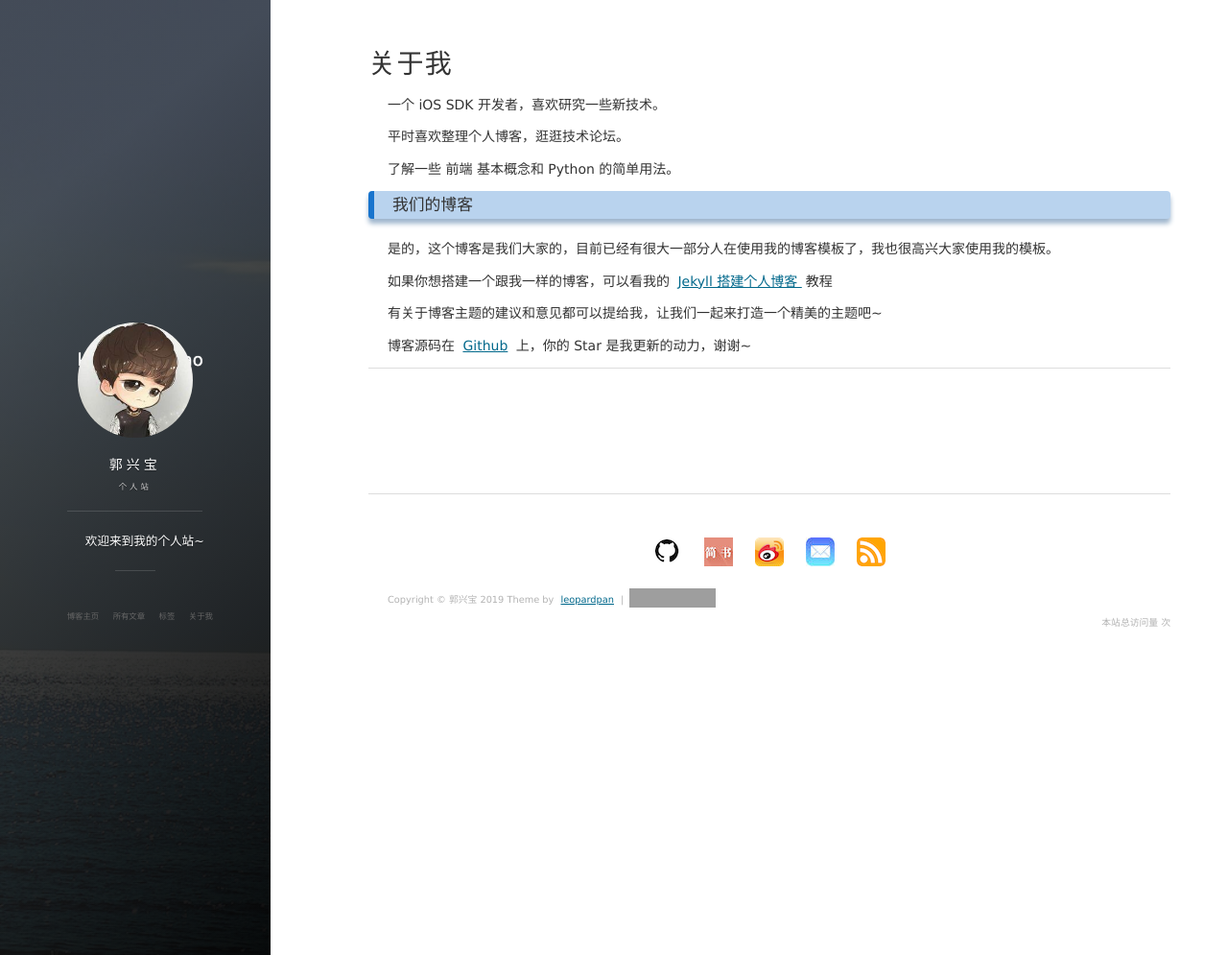
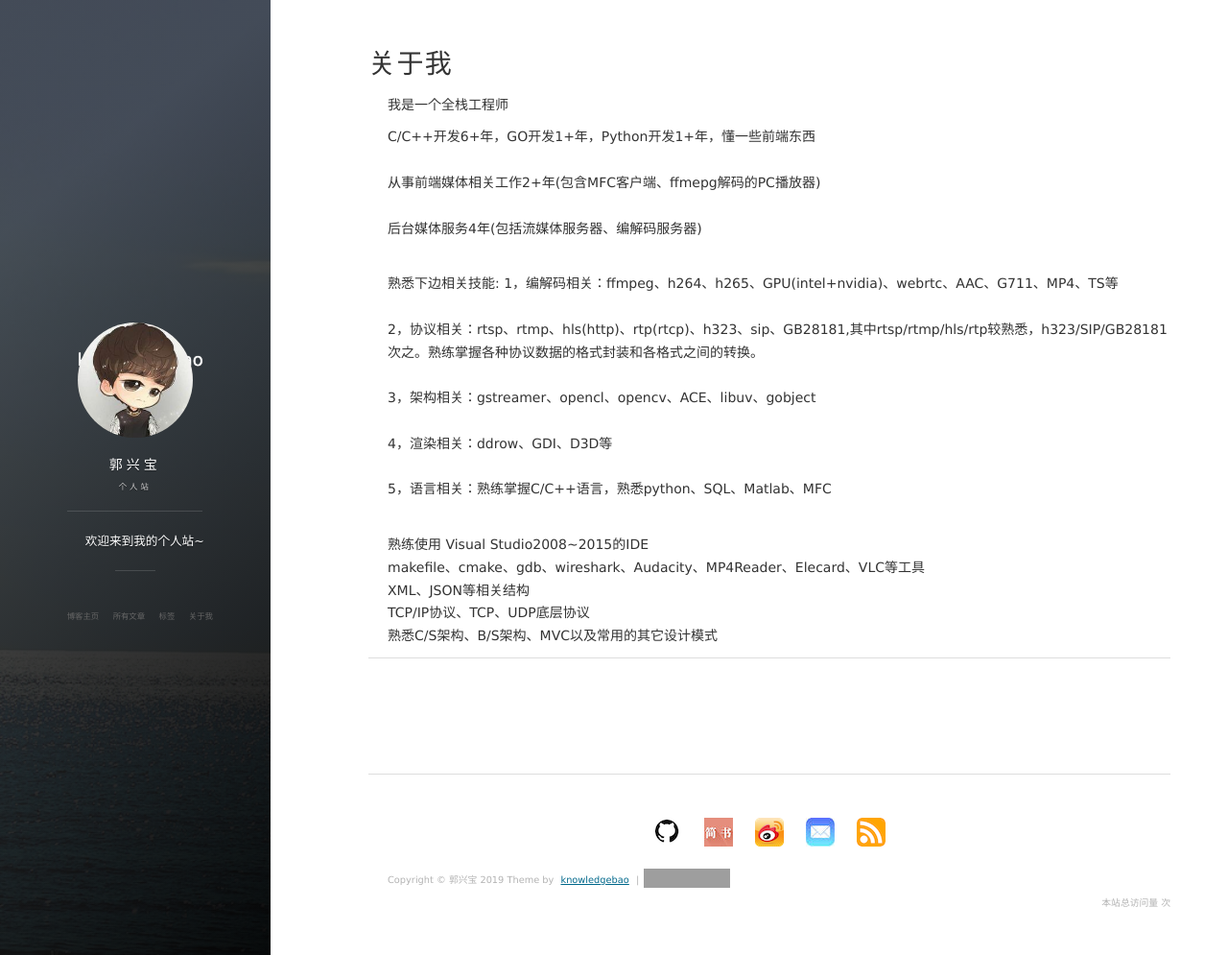
Before and after one commit to knowledgebao/knowledgebao.github.io, a Jekyll site: the page built from about.md, in a window 1280 px wide and 995 px high. Shown: the whole window at 96% size. Built offline with Jekyll 4.4.1, drawn with Linux system fonts in a browser that asks for light colours; nearby versions of some CDN libraries; comment, search, counter and statistics services are not loaded; grey boxes are pictures that could not be loaded.

Commit message:
first send file

```diff
--- a/Gemfile
+++ /dev/null
@@ -1,5 +0,0 @@
-source 'https://rubygems.org'
-gem 'jekyll'
-gem 'redcarpet'
-gem 'jekyll-paginate'
-gem 'jekyll-sitemap'
--- a/_includes/footer.html
+++ b/_includes/footer.html
@@ -87,11 +87,11 @@
 
         <div class = "footer_div">
            <p class="copyright text-muted">
-            Copyright &copy; {{ site.title }} {{ site.time | date: '%Y' }} Theme by <a href="http://baixin.io/">leopardpan</a> |
+            Copyright &copy; {{ site.title }} {{ site.time | date: '%Y' }} Theme by <a href="https://knowledgebao.github.io">knowledgebao</a> |
             <iframe
                 style="margin-left: 2px; margin-bottom:-5px;"
                 frameborder="0" scrolling="0" width="91px" height="20px"
-                src="https://ghbtns.com/github-btn.html?user=leopardpan&repo=leopardpan.github.io&type=star&count=true" >
+                src="https://ghbtns.com/github-btn.html?user=knowledgebao&repo=knowledgebao.github.io&type=star&count=true" >
             </iframe>
             </p>
         	<div align="right">
--- a/_includes/head.html
+++ b/_includes/head.html
@@ -5,7 +5,7 @@
 
   <title>{% if page.title %}{{ page.title | escape }}{% else %}{{ site.title | escape }}{% endif %}</title>
   <meta name="description" content="{% if page.excerpt %}{{ page.excerpt | strip_html | strip_newlines | truncate: 160 }}{% else %}{{ site.description }}{% endif %}">
-  <meta name="author" content="leopardpan">
+  <meta name="author" content="konwledgebao">
 
   <meta name="twitter:card" content="summary">
   <meta name="twitter:title" content="{% if page.title %}{{ page.title | escape }}{% else %}{{ site.title | escape }}{% endif %}">
--- /dev/null
+++ b/_posts/待整理列表.txt
@@ -0,0 +1,6 @@
+ntldd:显示程序依赖的库
+set:dos下显示所有的环境变量
+curl：url测试工具
+winver：显示系统版本号
+upgrade：windows跟新命令
+wrk:
--- a/about.md
+++ b/about.md
@@ -3,39 +3,25 @@ layout: page
 title: 关于我
 ---
 
-一个 iOS SDK 开发者，喜欢研究一些新技术。
-<p>
-平时喜欢整理个人博客，逛逛技术论坛。
-<p>
-了解一些 前端 基本概念和 Python 的简单用法。
+我是一个全栈工程师
 
-<p>
+C/C++开发6+年，GO开发1+年，Python开发1+年，懂一些前端东西<br><br>
+从事前端媒体相关工作2+年(包含MFC客户端、ffmepg解码的PC播放器)<br><br>
+后台媒体服务4年(包括流媒体服务器、编解码服务器)<br><br>
 
-<h3> 我们的博客 </h3>
+熟悉下边相关技能:
+1，编解码相关：ffmpeg、h264、h265、GPU(intel+nvidia)、webrtc、AAC、G711、MP4、TS等<br><br>
+2，协议相关：rtsp、rtmp、hls(http)、rtp(rtcp)、h323、sip、GB28181,其中rtsp/rtmp/hls/rtp较熟悉，h323/SIP/GB28181次之。熟练掌握各种协议数据的格式封装和各格式之间的转换。<br><br>
+3，架构相关：gstreamer、opencl、opencv、ACE、libuv、gobject<br><br>
+4，渲染相关：ddrow、GDI、D3D等<br><br>
+5，语言相关：熟练掌握C/C++语言，熟悉python、SQL、Matlab、MFC<br><br>
 
-<p>
-
-是的，这个博客是我们大家的，目前已经有很大一部分人在使用我的博客模板了，我也很高兴大家使用我的模板。
-
-<p>
-
-如果你想搭建一个跟我一样的博客，可以看我的
-<a href="/2016/10/jekyll_tutorials1/"> Jekyll 搭建个人博客 </a>
-教程
-
-<p>
-
-有关于博客主题的建议和意见都可以提给我，让我们一起来打造一个精美的主题吧~
-
-<p>
-
-博客源码在 <a target="_blank" href='https://github.com/leopardpan/leopardpan.github.io/'>Github</a> 上，你的 Star 是我更新的动力，谢谢~
-
-<p>
-
-<p>
-
-<p>
+熟练使用
+Visual Studio2008~2015的IDE<br>
+makefile、cmake、gdb、wireshark、Audacity、MP4Reader、Elecard、VLC等工具<br>
+XML、JSON等相关结构<br>
+TCP/IP协议、TCP、UDP底层协议<br>
+熟悉C/S架构、B/S架构、MVC以及常用的其它设计模式<br>
 
 
 {% include comments.html %}
```
Also changed, not shown: _posts/ffmpeg/ffmpeg_timebase.md (added, +56 -0 lines), _posts/git方法整理.txt (added, +98 -0 lines), _posts/go/sync.md (added, +1 -0 lines), _posts/go/testing.md (added, +13 -0 lines), _posts/go/time.md (added, +1 -0 lines), _posts/vscode/Other.md (added, +1 -0 lines), _posts/vscode/vscode快捷键.md (added, +32 -0 lines), _posts/vscode/配置文件.md (added, +31 -0 lines), _posts/各种语言时间相关整理.txt (added, +40 -0 lines), Gemfile.lock (deleted).
